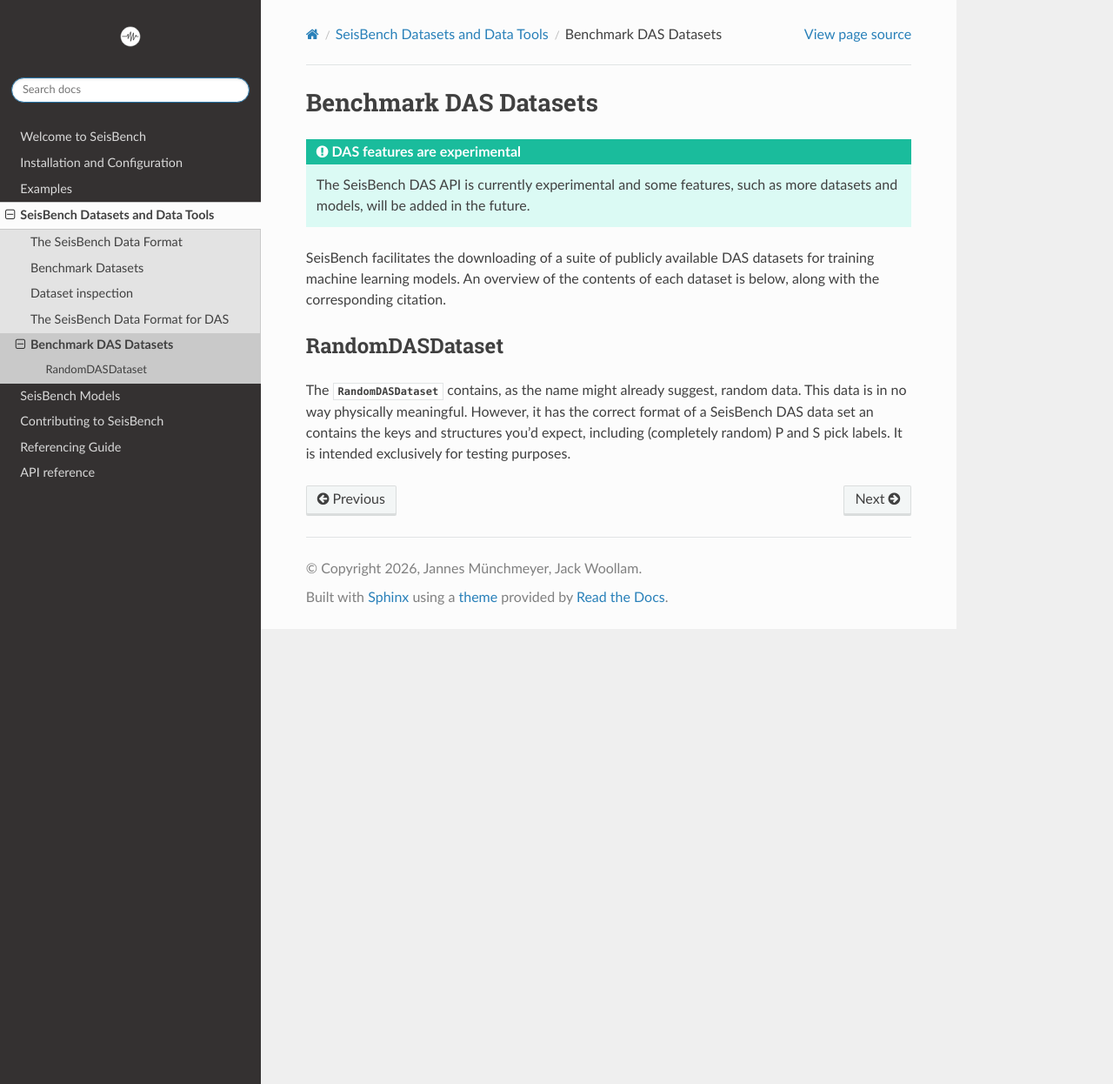
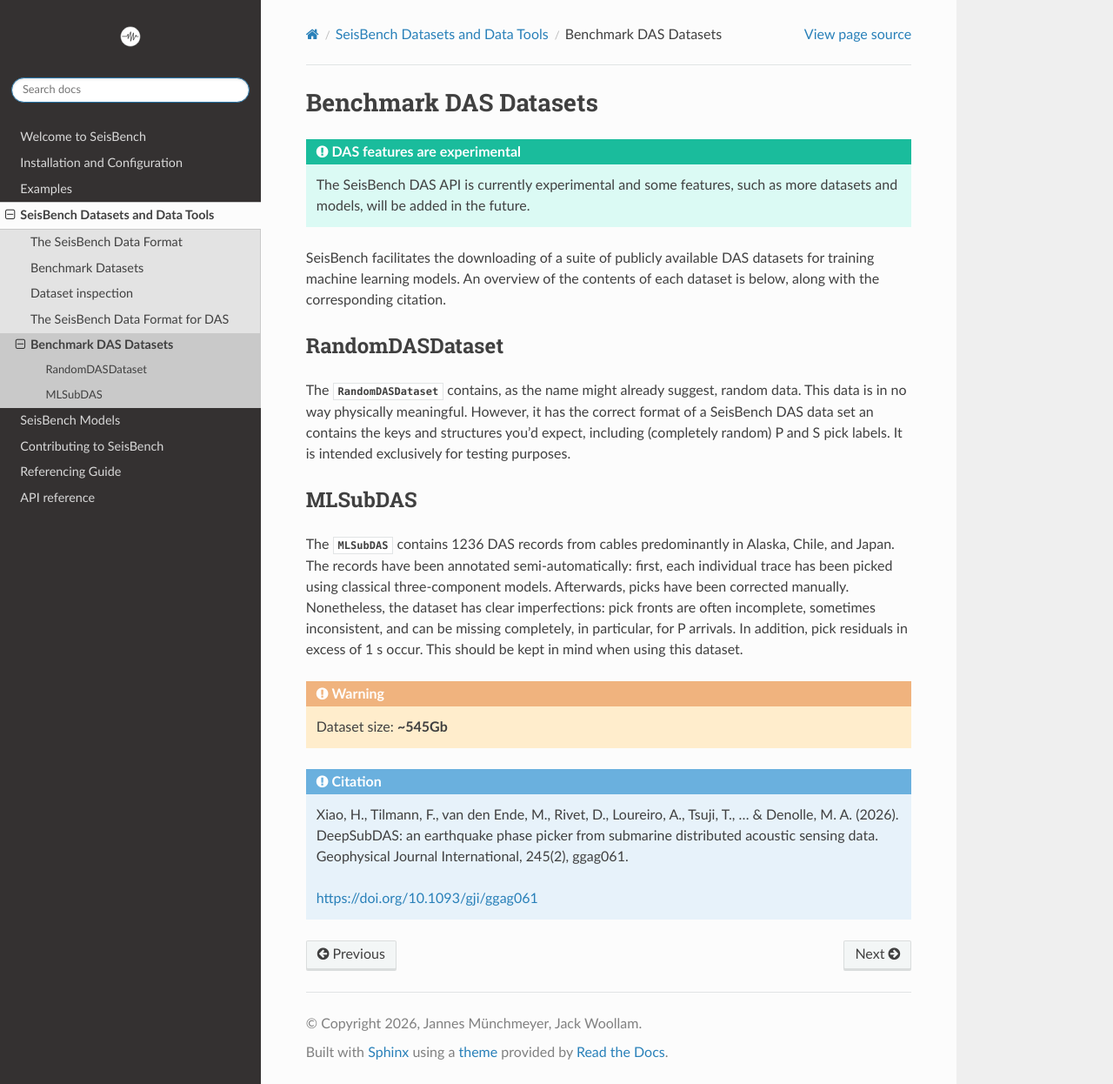
Before and after one commit to seisbench/seisbench, a Sphinx documentation site: the page built from docs/pages/data/benchmark_das_datasets.rst, in a window 1280 px wide and 1246 px high. Shown: the whole window at 87% size. Built offline with Sphinx 7.4.7 and the Read the Docs theme 3.1.0, drawn with Linux system fonts in a browser that asks for light colours.

Commit message:
Add MLSubDAS to documentation

```diff
--- a/docs/pages/data/benchmark_das_datasets.rst
+++ b/docs/pages/data/benchmark_das_datasets.rst
@@ -16,3 +16,24 @@
 This data is in no way physically meaningful. However, it has the correct format of a SeisBench DAS data set an contains
 the keys and structures you'd expect, including (completely random) P and S pick labels. It is intended exclusively for
 testing purposes.
+
+MLSubDAS
+----------------
+
+The :py:class:`~seisbench.data.mlsubdas.MLSubDAS` contains 1236 DAS records from cables predominantly in Alaska, Chile,
+and Japan. The records have been annotated semi-automatically: first, each individual trace has been picked using
+classical three-component models. Afterwards, picks have been corrected manually. Nonetheless, the dataset has clear
+imperfections: pick fronts are often incomplete, sometimes inconsistent, and can be missing completely, in particular,
+for P arrivals. In addition, pick residuals in excess of 1 s occur. This should be kept in mind when using this dataset.
+
+.. warning::
+
+    Dataset size: **~545Gb**
+
+.. admonition:: Citation
+
+    Xiao, H., Tilmann, F., van den Ende, M., Rivet, D., Loureiro, A., Tsuji, T., ... & Denolle, M. A. (2026).
+    DeepSubDAS: an earthquake phase picker from submarine distributed acoustic sensing data.
+    Geophysical Journal International, 245(2), ggag061.
+
+    https://doi.org/10.1093/gji/ggag061
```
Also changed, not shown: docs/pages/documentation/data/das_datasets.rst (+8 -0 lines), 1 other file.
